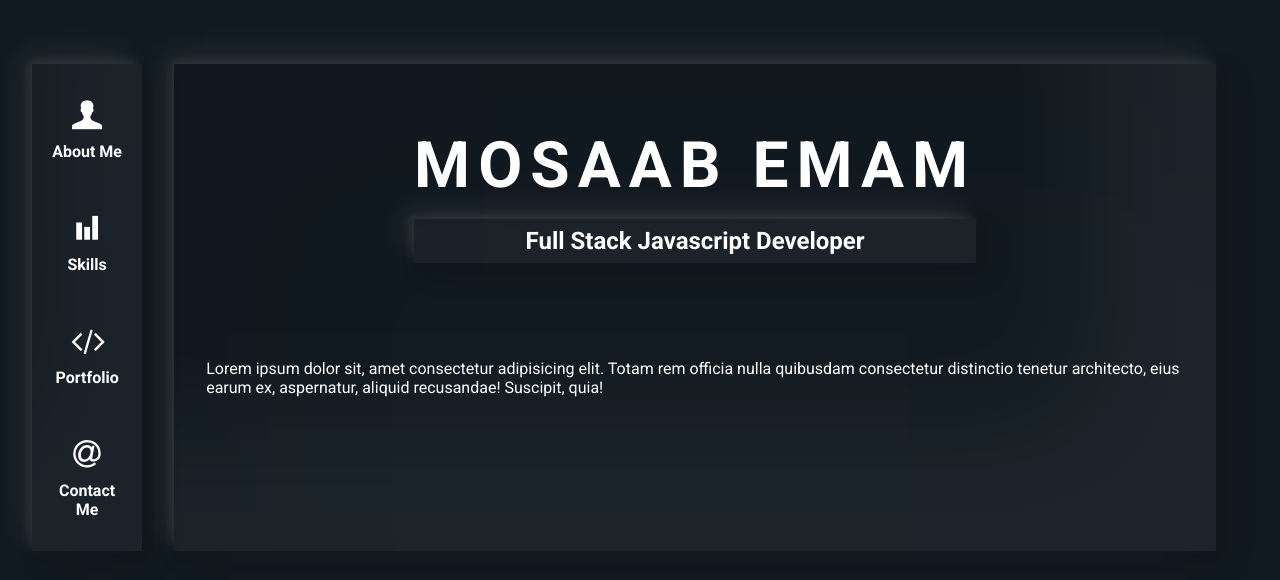
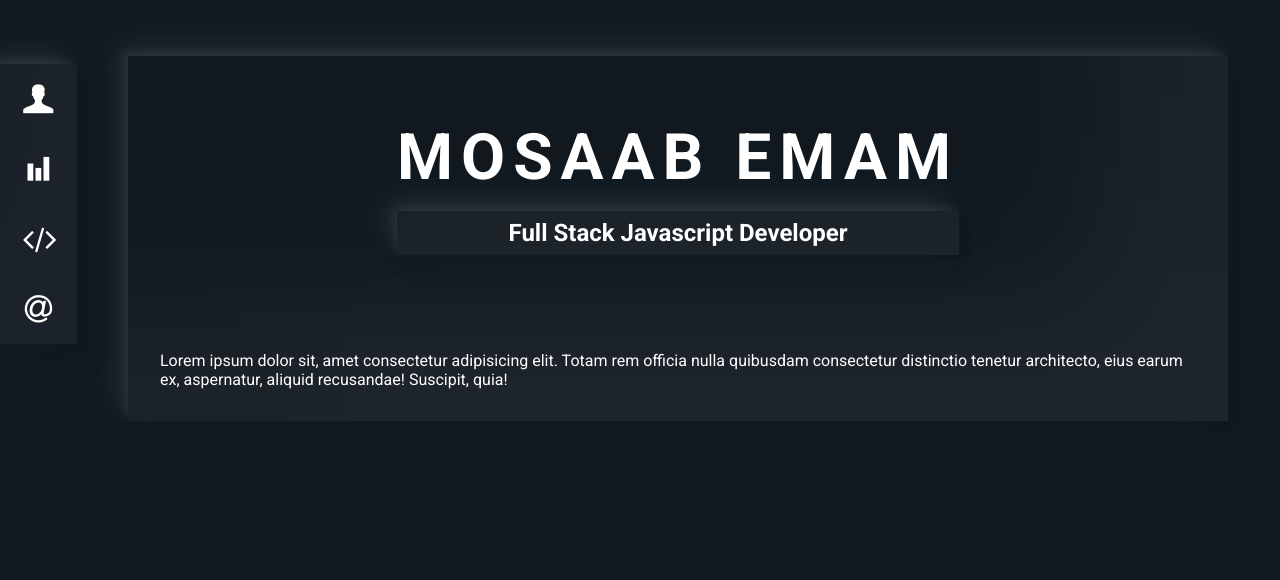
Before and after one commit to Mosaab-Emam/personal-website-source-code, a Nuxt app: page / in a window 1280 px wide. Shown: the top 580 px of the page. Built offline with nearby package versions, Linux system fonts and the light colour scheme.

Commit message:
Improved sidebar (I think)

```diff
--- a/components/Sidebar.vue
+++ b/components/Sidebar.vue
@@ -9,13 +9,6 @@
     />
   </div>
 </template>
-
-<style>
-.sidebar {
-  margin: 4rem 2rem 0 2rem;
-  padding: 2rem 1rem;
-}
-</style>
 
 <script>
 import SidebarBox from "@/components/SidebarBox"
@@ -53,3 +46,12 @@ export default {
   }
 }
 </script>
+
+<style>
+.sidebar {
+  position: fixed;
+  top: 4rem;
+  left: 0;
+  padding: 1rem;
+}
+</style>
--- a/components/SidebarBox.vue
+++ b/components/SidebarBox.vue
@@ -1,10 +1,7 @@
 <template>
   <div class="sidebar__box">
     <nuxt-link :to="`/${route}`" exact>
-      <div class="sidebar__icon">
-        <i :class="`icon-${icon}`"></i>
-      </div>
-      <h4>{{ text }}</h4>
+      <i :class="`sidebar__icon icon-${icon}`"></i>
     </nuxt-link>
   </div>
 </template>
@@ -20,7 +17,7 @@ export default {
 .sidebar__box {
   text-align: center;
   cursor: pointer;
-  margin-bottom: 3rem;
+  margin-bottom: 2rem;
 }
 
 .sidebar__box:last-of-type {
--- a/layouts/default.vue
+++ b/layouts/default.vue
@@ -53,7 +53,9 @@ body {
 
 .container {
   width: 1100px;
-  margin: 4rem 4rem 0 0;
+  position: absolute;
+  top: 3.5rem;
+  left: 8rem;
   padding: 2rem;
 }
 </style>
```
